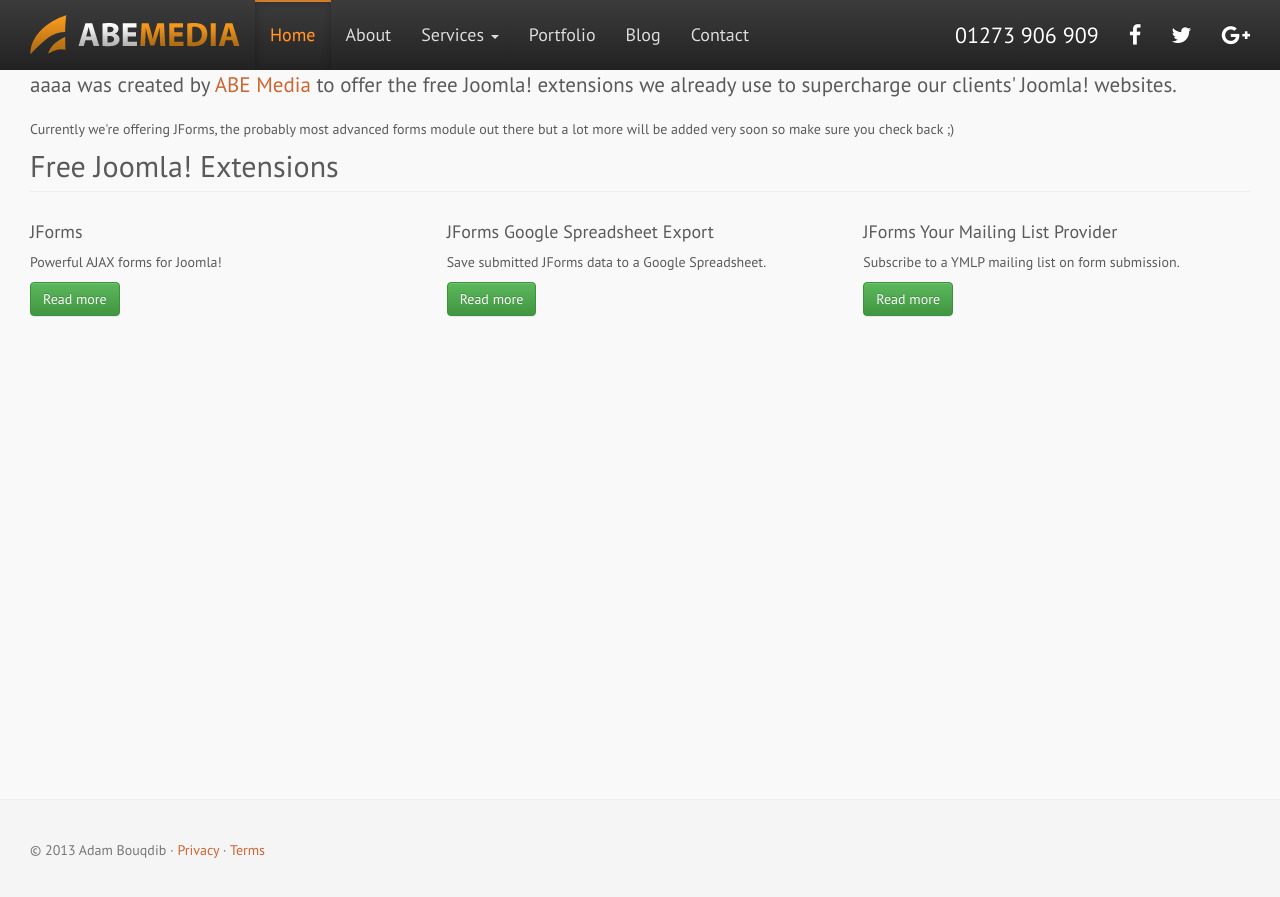
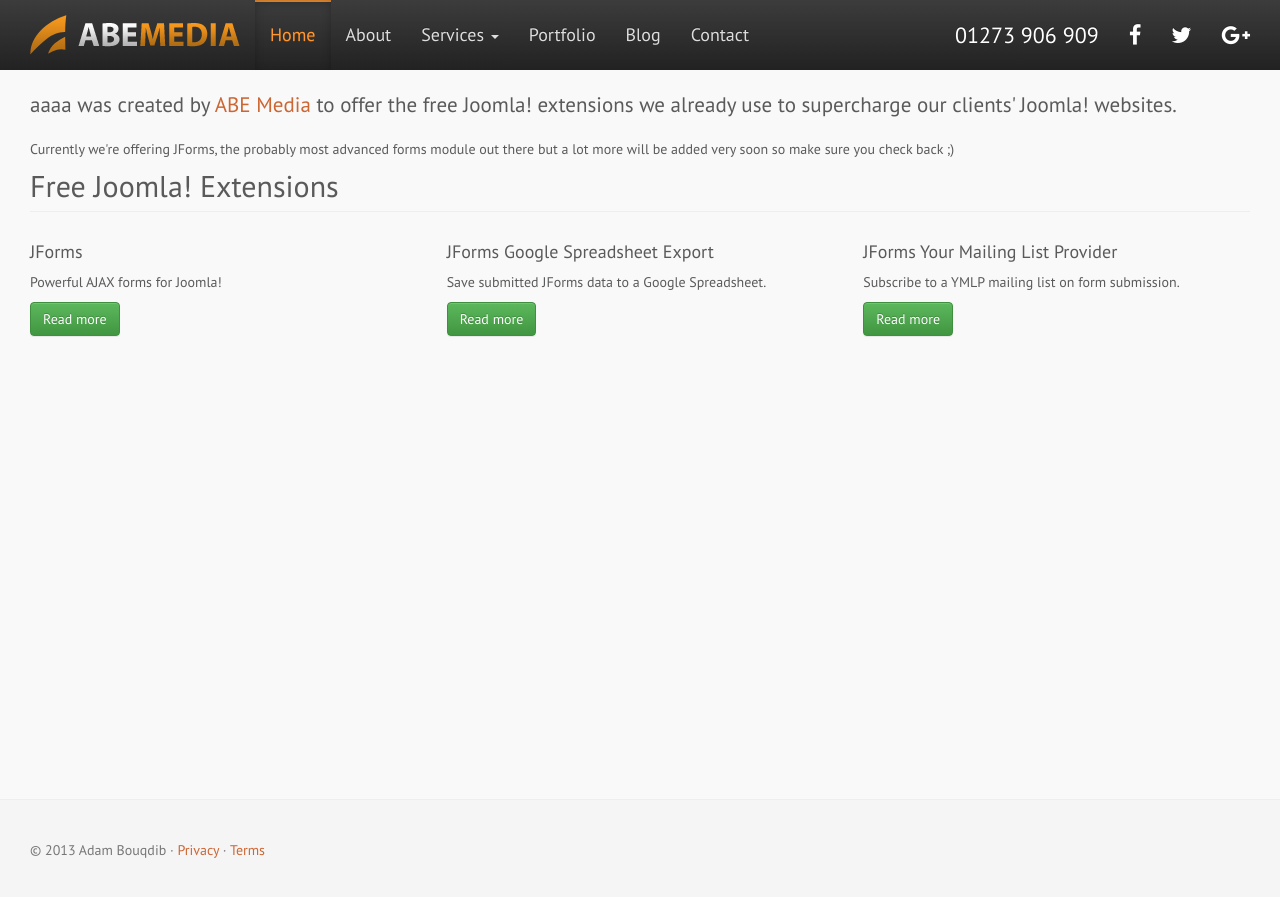
Before and after one commit to abemedia/abemedia.github.io, a Jekyll site: the page built from index.html, in a window 1280 px wide. Shown: the top 897 px of the page. Built offline with Jekyll 4.4.1, drawn with Linux system fonts in a browser that asks for light colours; nearby versions of some CDN libraries.

Commit message:
Update style.css

```diff
--- a/css/style.css
+++ b/css/style.css
@@ -53,6 +53,9 @@
 	left:0;
 	right:0;
 	bottom:0;
+}
+#main {
+	margin-top: 20px;
 }
 
 /* CUSTOMIZE THE NAVBAR
@@ -134,7 +137,7 @@
 	}
 }
 
-/* CUSTOMIZE THE NAVLIST
+/* Navlist
 -------------------------------------------------- */
 .nav-list>li>a:hover,
 .nav-list>li>a:focus,
```
